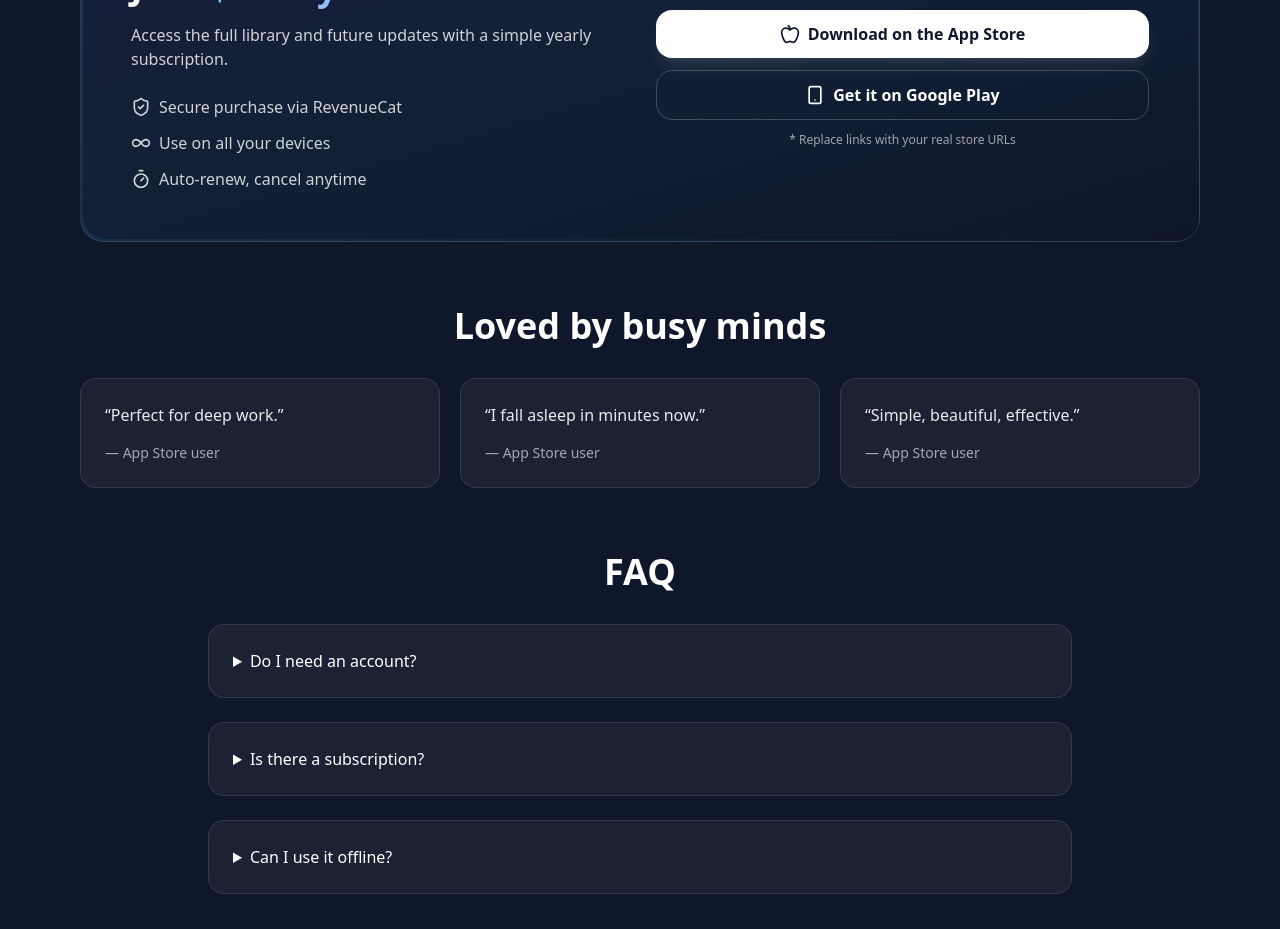
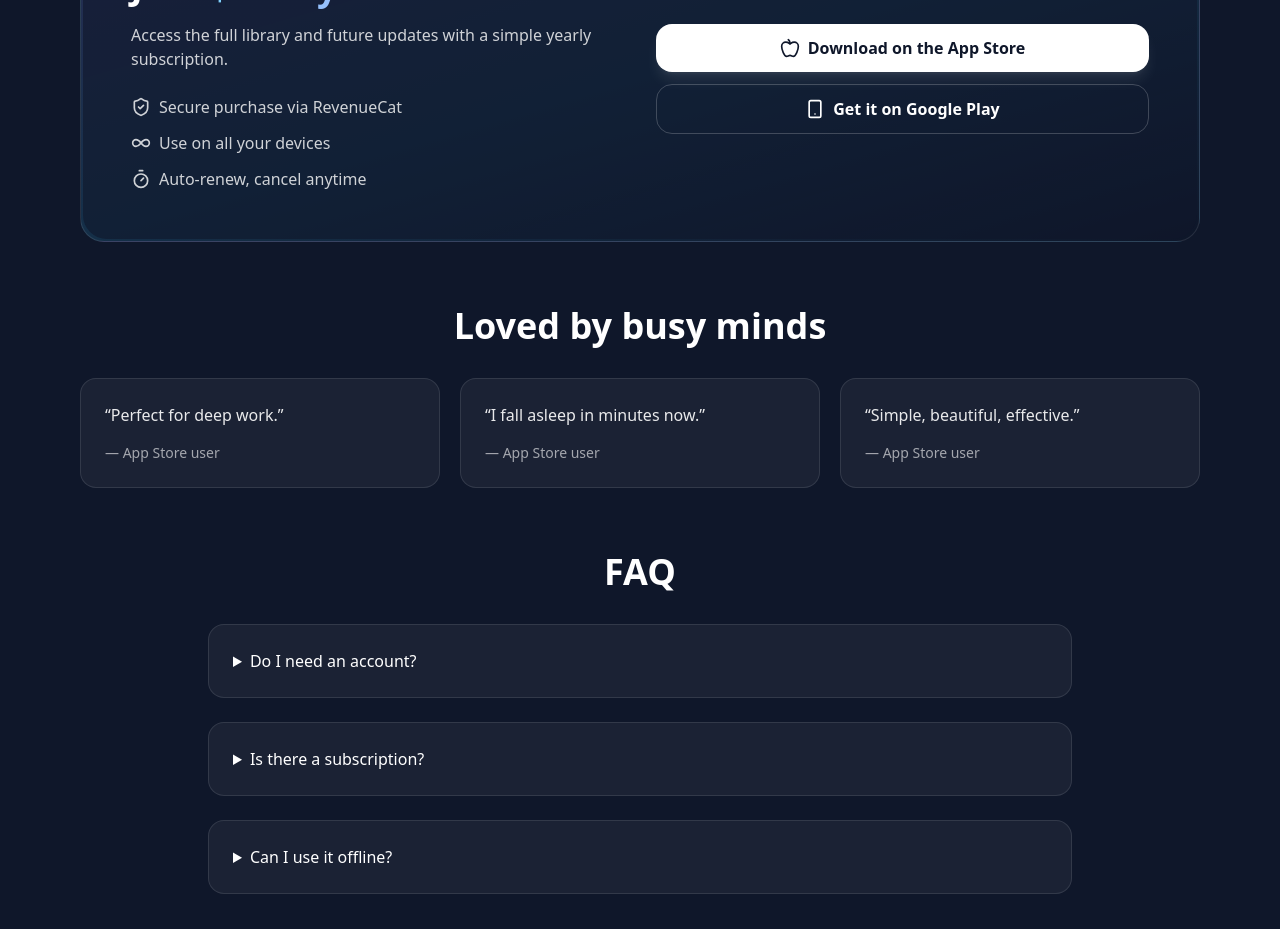
Before and after one commit to coddmaster/relaksio-site, a React (Vite) app: page / in a window 1280 px wide. Shown: the part 2000-2929 px from the top of the page. Built offline with nearby package versions, Linux system fonts and the light colour scheme; the HTML template or start-up script is replaced by a standard one.

Commit message:
remove text

```diff
--- a/src/RelaksioLanding.tsx
+++ b/src/RelaksioLanding.tsx
@@ -235,7 +235,6 @@ export default function RelaksioLanding() {
 <a id="download-android" href="#" className="block w-full text-center rounded-2xl border border-white/20 px-5 py-3 font-semibold hover:bg-white/10 inline-flex items-center justify-center gap-2">
                 <Smartphone className="h-5 w-5" /> Get it on Google Play
 </a>
-<p className="text-center text-xs text-white/60">* Replace links with your real store URLs</p>
 </div>
 </div>
 </div>
```
